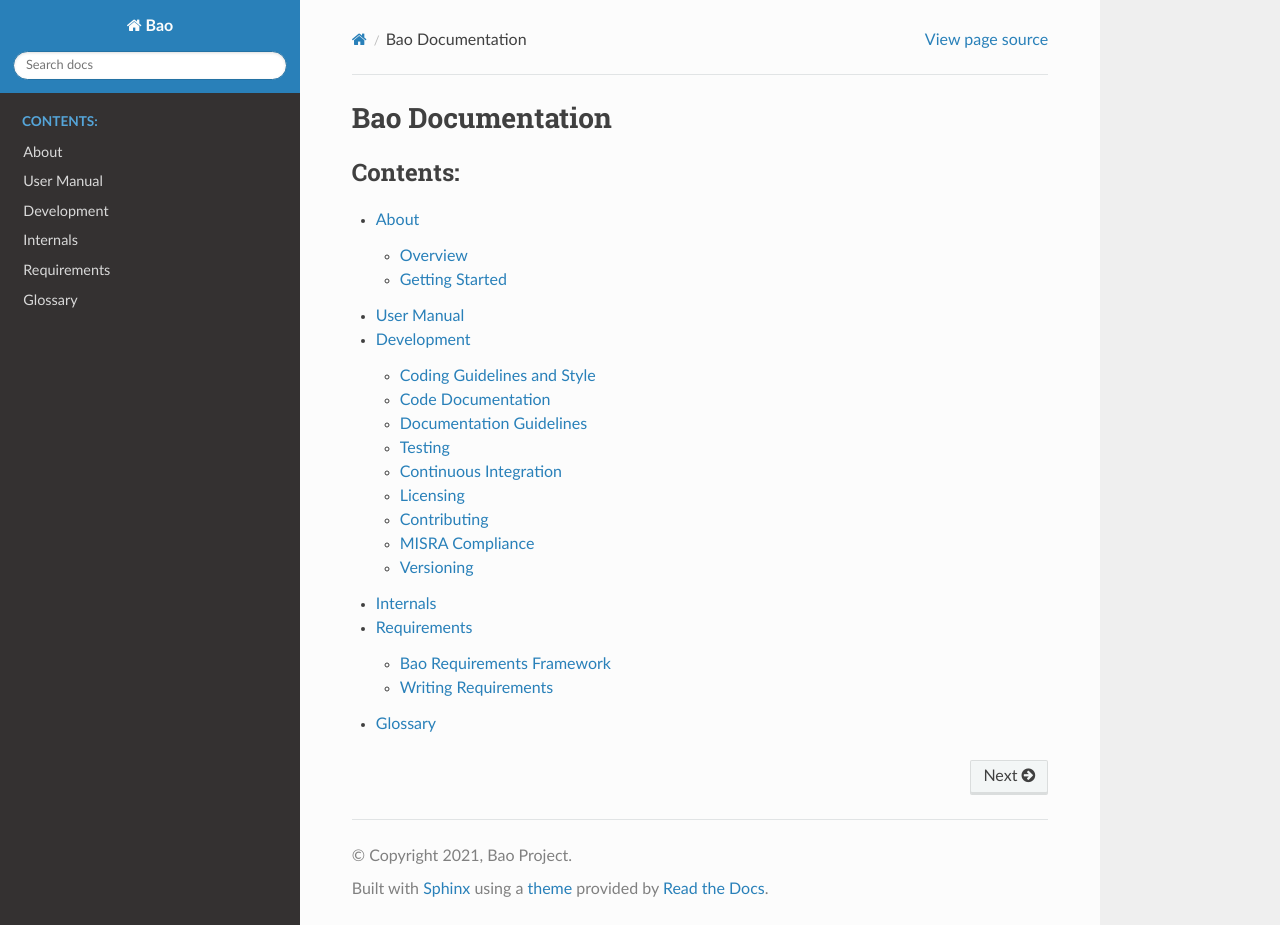
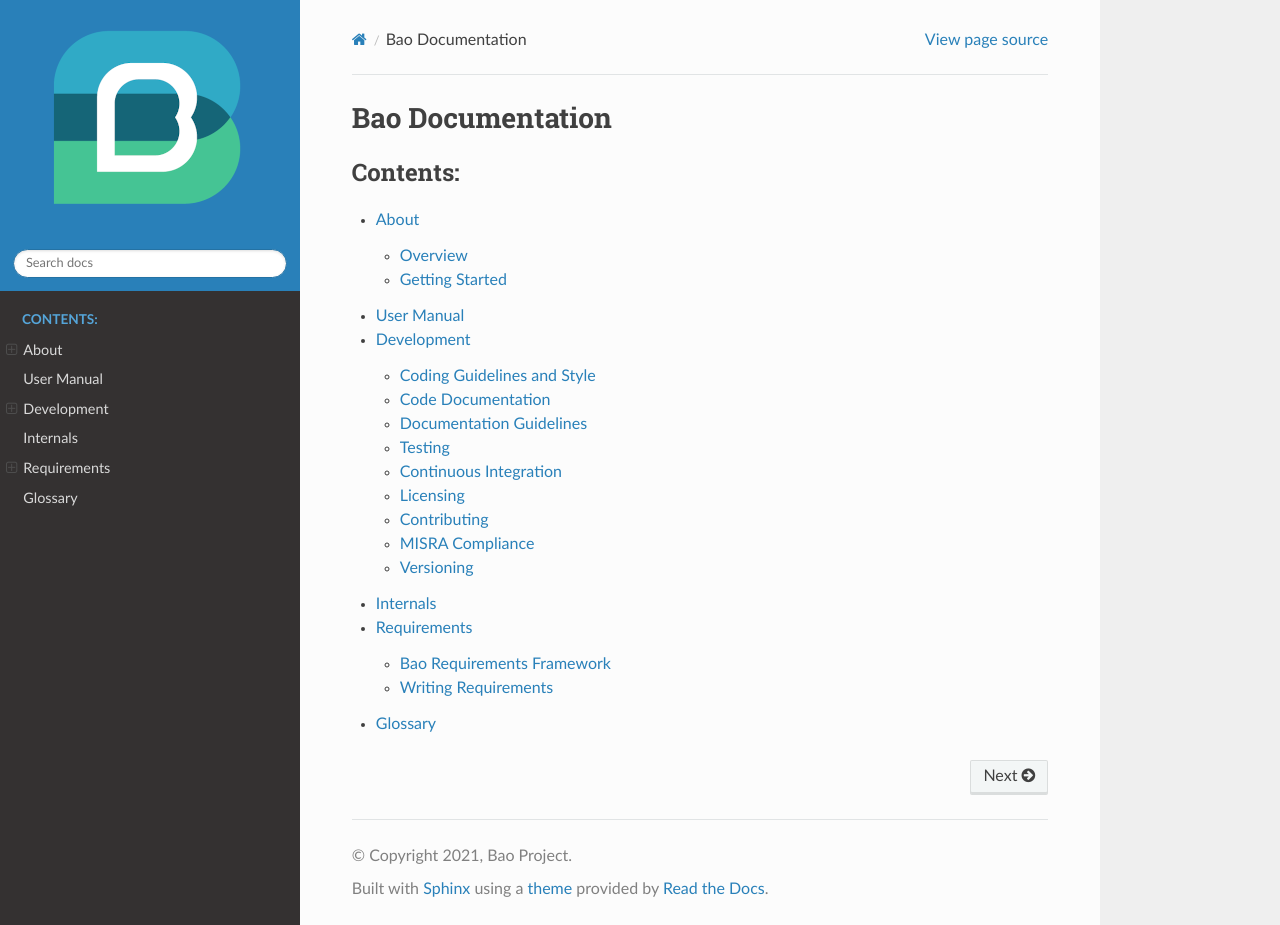
Before and after one commit to bao-project/bao-docs, a Sphinx documentation site: the page built from source/index.rst, in a window 1280 px wide and 925 px high. Built offline with Sphinx 7.4.7 and the Read the Docs theme 2.0.0, drawn with Linux system fonts in a browser that asks for light colours.

Commit message:
style(left-panel): add logo and navigation options to theme
Signed-off-by: Daniel Oliveira <drawnpoetry@gmail.com>

```diff
--- a/source/conf.py
+++ b/source/conf.py
@@ -59,6 +59,14 @@
 # so a file named "default.css" will overwrite the builtin "default.css".
 html_static_path = []
 
+html_theme_options = {
+    'logo_only': True,
+    'style_external_links': True,
+    # Toc options
+    'collapse_navigation': False,
+}
+
+html_logo = "introduction/img/bao-logo-200x.png"
 
 # -- Options for spelling builder ----------------------------------------------
 spelling_lang='en_US'
```
Also changed, not shown: source/introduction/img/bao-logo-200x.png (added).
